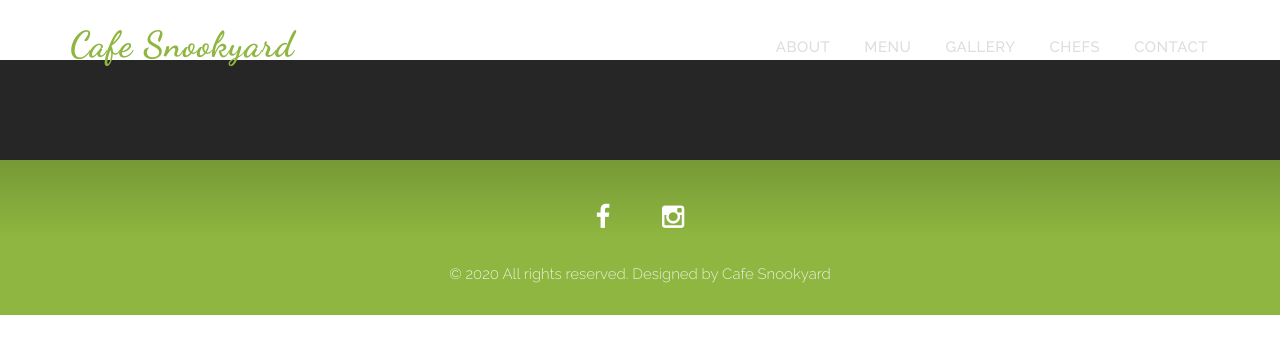
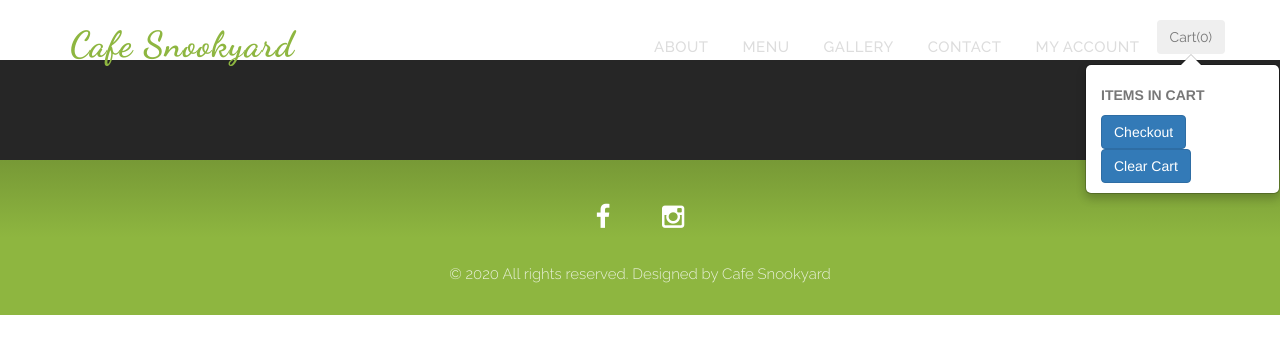
Before and after one commit to siddharth1504/resturantproject, a Django app: page /menu in a window 1280 px wide. Shown: the top 354 px of the page. Run offline with Django 3.2, Linux system fonts and the light colour scheme; data that the repository does not hold is empty; some libraries are stand-ins or nearby versions.

Commit message:
Added Biling Information and Checkout page

```diff
--- a/resturant/food/templates/food/index.html
+++ b/resturant/food/templates/food/index.html
@@ -48,18 +48,21 @@
 
     <!-- Collect the nav links, forms, and other content for toggling -->
     <div class="collapse navbar-collapse" id="bs-example-navbar-collapse-1">
+
       <ul class="nav navbar-nav navbar-right">
         <li><a href="{% url 'about' %}">About</a></li>
         <li><a href="{% url 'menu' %}">Menu</a></li>
-        <li><a href="{% url 'gallery' %}">Gallery</a></li>
-        <li><a href="#">Chefs</a></li>
+        <li><a href="{% url 'gallery' %}" >Gallery</a></li>
         <li><a href="{% url 'contact-us' %}" >Contact</a></li>
+        <li><a href="#">My Account</a></li>
         {% for heads in displaynew %}
         <p style="position:absolute; right:2%; padding:0; margin:0; color:white; font-size:14px; top:0">  <i class="fa fa-phone" style="color:white"></i> {{ heads.phone }} </p>
         <p style="position:absolute; right:1%; padding:0; margin:2%; color:white; font-size:14px; top:0"> <i class="fa fa-at" style="color:white"></i> {{ heads.email }} </p>
         {% endfor %}
+        <button type="button" id="popcart" class="btn btn-secondary" data-container="body" data-html="true" data-toggle="popover" data-placement="bottom">
+        Cart(<span id="cart">0</span>)
+        </button>
       </ul>
-
     </div>
     <!-- /.navbar-collapse -->
   </div>
@@ -118,5 +121,7 @@
 <script type="text/javascript" src="{% static 'js/nivo-lightbox.js' %}"></script>
 <script type="text/javascript" src="{% static 'js/jquery.isotope.js' %}"></script>
 <script type="text/javascript" src="{% static 'js/main.js' %}"></script>
+{% block js %} {% endblock %}
+
 </body>
 </html>
--- a/resturant/food/templates/food/menu.html
+++ b/resturant/food/templates/food/menu.html
@@ -22,14 +22,12 @@
                 <hr>
                 {% for i in products %}
                   <div class="menu-item">
-                    <div class="menu-item-name">{{ i.dish_name}}</div>
-                    <div class="menu-item-price">Rs {{ i.Amount}}</div>
-                    <div class="menu-item-description">{{ i.Desc}}</div>
-                    <select name="cars" id="cars" style="alight-right">
-                      <option>Select</option>
-                      <option value="volvo" >Half</option>
-                      <option value="saab">Full</option>
-                    </select>
+                    <div class="menu-item-name" id="namepr{{i.id}}">{{ i.dish_name }}</div>
+                    <div class="menu-item-price">Rs <span id="pricepr{{ i.id }}">{{ i.Amount }}</span></div>
+                    <div class="menu-item-description">{{ i.Desc }}</div>
+                    <span id="divpr{{i.id}}" class="divpr">
+                        <button id="pr{{i.id}}" class="cart btn btn-primary btn-sm">Add to Cart</button>
+                    </span>
                   </div>
                 {% endfor %}
               </div>
@@ -41,3 +39,83 @@
 </div>
 
 {% endblock content %}
+
+{% block js %}
+<script>
+// Find out the cart items from localStorage
+if (localStorage.getItem('cart') == null) {
+    var cart = {};
+} else {
+    cart = JSON.parse(localStorage.getItem('cart'));
+    updateCart(cart);
+}
+// If the add to cart button is clicked, add/increment the item
+//$('.cart').click(function() {
+    $('.divpr').on('click', 'button.cart', function(){
+    var idstr = this.id.toString();
+    if (cart[idstr] != undefined) {
+      qty = cart[idstr][0] + 1;
+    } else {
+      qty = 1;
+      name = document.getElementById('name'+idstr).innerHTML;
+      price = document.getElementById('price'+idstr).innerHTML;
+      cart[idstr] = [qty, name, parseInt(price)];
+    }
+    console.log(cart);
+    updateCart(cart);
+});
+//Add Popover to cart
+$('#popcart').popover();
+updatePopover(cart);
+function updatePopover(cart)
+{
+    var popStr = "";
+    popStr = popStr + "<h5 style:'text-align:center'> Items in Cart </h5><div class='mx-2 my-2'>";
+    var i = 1;
+    for (var item in cart) {
+        popStr = popStr + "<b>" + i + "</b>. ";
+        popStr = popStr + document.getElementById('name' + item).innerHTML.slice(0, 19) + "... Qty: " + cart[item][0] + '<br>' + '<br>';
+        i = i + 1;
+    }
+    popStr = popStr + "</div> <a href='{% url 'checkout' %}'><button class='btn btn-primary' id ='checkout'>Checkout</button></a> <button class='btn btn-primary' onclick='clearCart()' id ='clearCart'>Clear Cart</button>   "
+
+    document.getElementById('popcart').setAttribute('data-content', popStr);
+    $('#popcart').popover('show');
+}
+function clearCart() {
+    cart = JSON.parse(localStorage.getItem('cart'));
+    for (var item in cart) {
+        document.getElementById('div' + item).innerHTML = '<button id="' + item + '" class="btn btn-primary cart">Add To Cart</button>'
+    }
+    localStorage.clear();
+    cart = {};
+    updateCart(cart);
+
+}
+function updateCart(cart) {
+    var sum = 0;
+    for (var item in cart) {
+        sum = sum + cart[item][0];
+        document.getElementById('div' + item).innerHTML = "<button id='minus" + item + "' class='btn btn-primary minus'>-</button> <span id='val" + item + "''>" + cart[item][0] + "</span> <button id='plus" + item + "' class='btn btn-primary plus'> + </button>";
+    }
+    localStorage.setItem('cart', JSON.stringify(cart));
+    document.getElementById('cart').innerHTML = sum;
+    console.log(cart);
+    updatePopover(cart);
+}
+// If plus or minus button is clicked, change the cart as well as the display value
+$('.divpr').on("click", "button.minus", function() {
+    a = this.id.slice(7, );
+    cart['pr' + a][0] = cart['pr' + a][0] - 1;
+    cart['pr' + a][0] = Math.max(0, cart['pr' + a][0]);
+    document.getElementById('valpr' + a).innerHTML = cart['pr' + a][0];
+    updateCart(cart);
+});
+$('.divpr').on("click", "button.plus", function() {
+    a = this.id.slice(6, );
+    cart['pr' + a][0] = cart['pr' + a][0] + 1;
+    document.getElementById('valpr' + a).innerHTML = cart['pr' + a][0];
+    updateCart(cart);
+});
+</script>
+{% endblock %}
--- a/resturant/food/urls.py
+++ b/resturant/food/urls.py
@@ -9,4 +9,6 @@ urlpatterns = [
     path('gallery', views.gallery, name='gallery'),
     path('contact-us', views.contact_us, name='contact-us'),
     path('about', views.about, name='about'),
+    path('checkout', views.checkout, name='checkout'),
+    path('billing-information', views.billingInfo, name='billing-info'),
 ]
--- a/resturant/food/views.py
+++ b/resturant/food/views.py
@@ -59,3 +59,11 @@ def about(request):
     displays = Headings.objects.all()
     description = About.objects.all()
     return render(request, 'food/about.html', {'description': description, 'displays': displays, 'displaynew': displaynew})
+
+
+def checkout(request):
+    return render(request, 'food/checkout.html')
+
+
+def billingInfo(request):
+    return render(request, 'food/billinginformation.html')
--- a/resturant/resturant/settings.py
+++ b/resturant/resturant/settings.py
@@ -124,14 +124,12 @@ USE_TZ = True
 # https://docs.djangoproject.com/en/3.1/howto/static-files/
 
 
-STATIC_ROOT = os.path.join(BASE_DIR, 'staticfiles')
 STATIC_URL = '/static/'
 
 STATICFILES_DIRS = [
         os.path.join(BASE_DIR, 'static')
 ]
+STATIC_ROOT = os.path.join(BASE_DIR, 'assets')
 
 MEDIA_URL = '/media/'
 MEDIA_ROOT = os.path.join(BASE_DIR, 'media')
-
-django_heroku.settings(locals())
```
Also changed, not shown: resturant/food/templates/food/billinginformation.html (added, +113 -0 lines), resturant/food/templates/food/checkout.html (added, +99 -0 lines).
